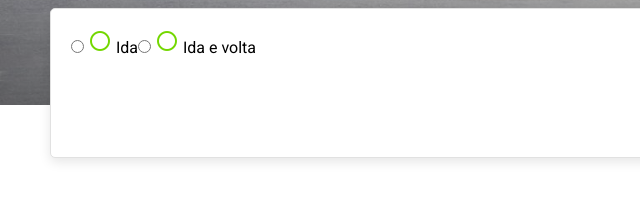
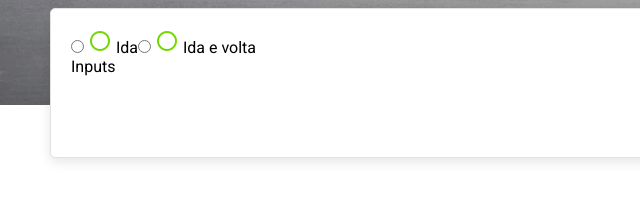
Before and after one commit to elitoncamposvr/flixbus, a plain HTML site: page index.html in a window 1280 px wide. Shown: the part 335-536 px from the top of the page, 0-640 px from the left. Drawn offline with Linux system fonts and the light colour scheme.

Commit message:
Atualizando

```diff
--- a/index.html
+++ b/index.html
@@ -66,7 +66,7 @@
                                 </div>
                             </div>
                             <div class="search-content--inputs">
-
+Inputs
                             </div>
                         </form>
                     </div>
```
